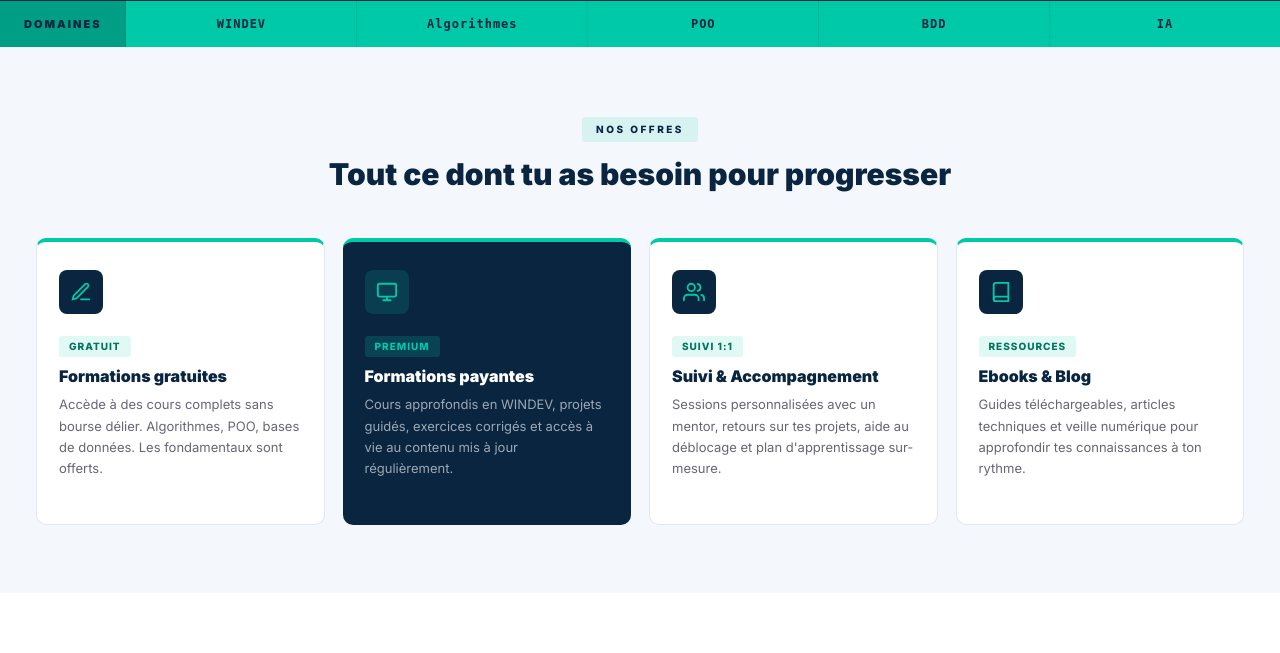
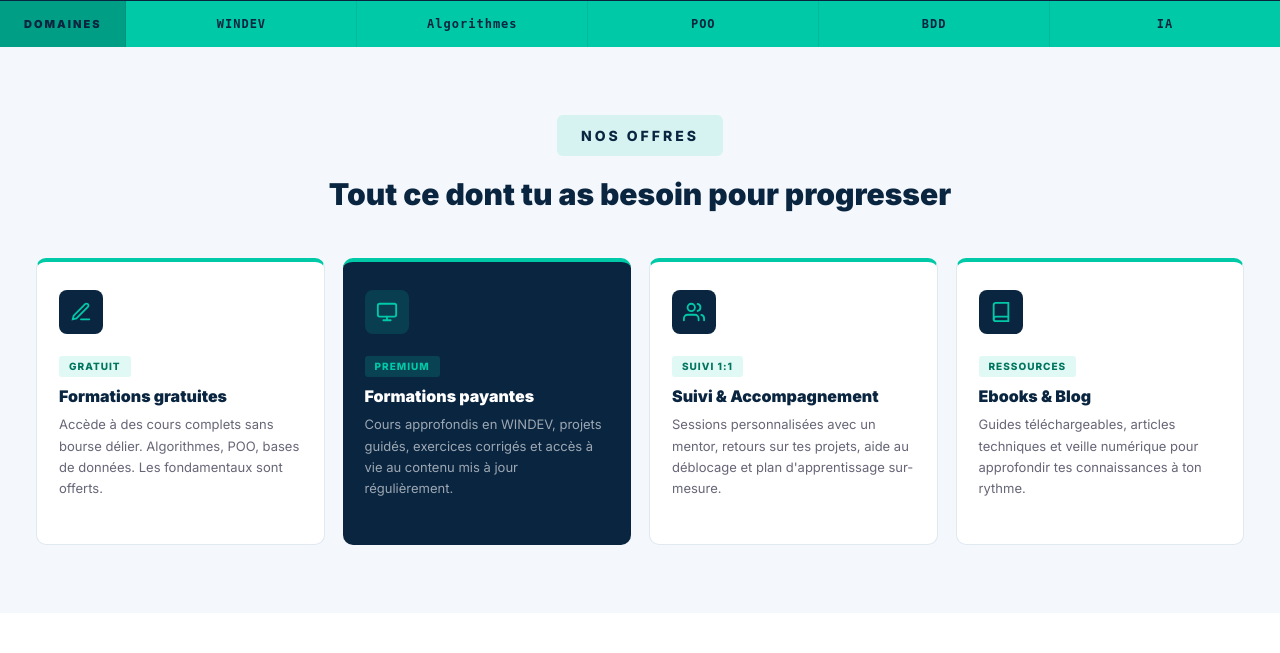
Before and after one commit to kym522/projet_cca, a Django app: page / in a window 1280 px wide. Shown: the part 774-1427 px from the top of the page. Run offline with Django 5.2, Linux system fonts and the light colour scheme.

Commit message:
Update home.html

```diff
--- a/pages/templates/pages/home.html
+++ b/pages/templates/pages/home.html
@@ -282,7 +282,7 @@
 <!-- CE QUE NOUS OFFRONS -->
 <div style="padding:68px 36px;background:#F4F7FB;">
   <div style="text-align:center;margin-bottom:44px;">
-    <div style="background:rgba(0,201,167,0.12);color:#0A2540;font-size:10px;font-weight:700;letter-spacing:2.5px;padding:5px 14px;border-radius:4px;display:inline-block;margin-bottom:14px;">NOS OFFRES</div>
+    <div style="background:rgba(0,201,167,0.12);color:#0A2540;font-size:14px;font-weight:700;letter-spacing:3px;padding:10px 24px;border-radius:6px;display:inline-block;margin-bottom:20px;">NOS OFFRES</div>
     <h2 style="color:#0A2540;font-size:30px;font-weight:900;line-height:1.25;">Tout ce dont tu as besoin pour progresser</h2>
   </div>
   <div class="offres-grid">
```
